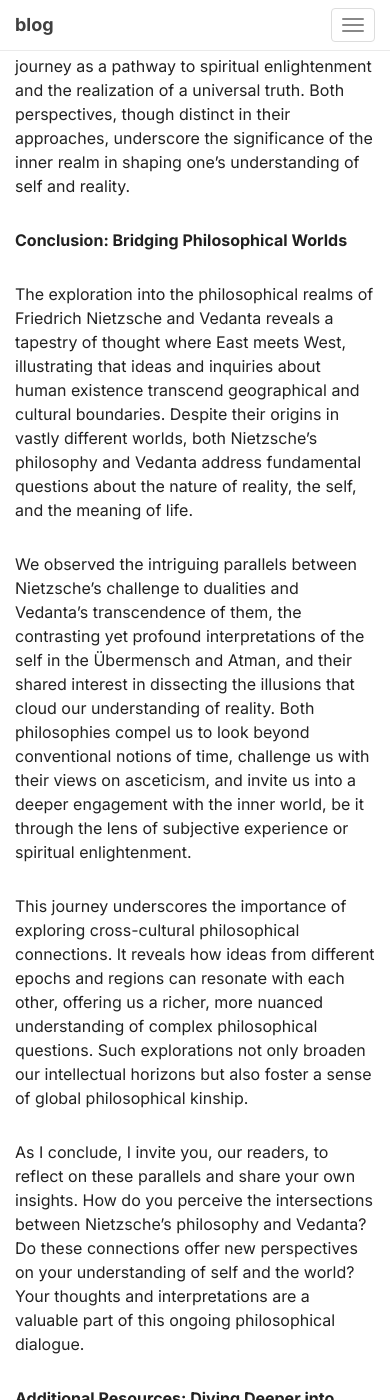
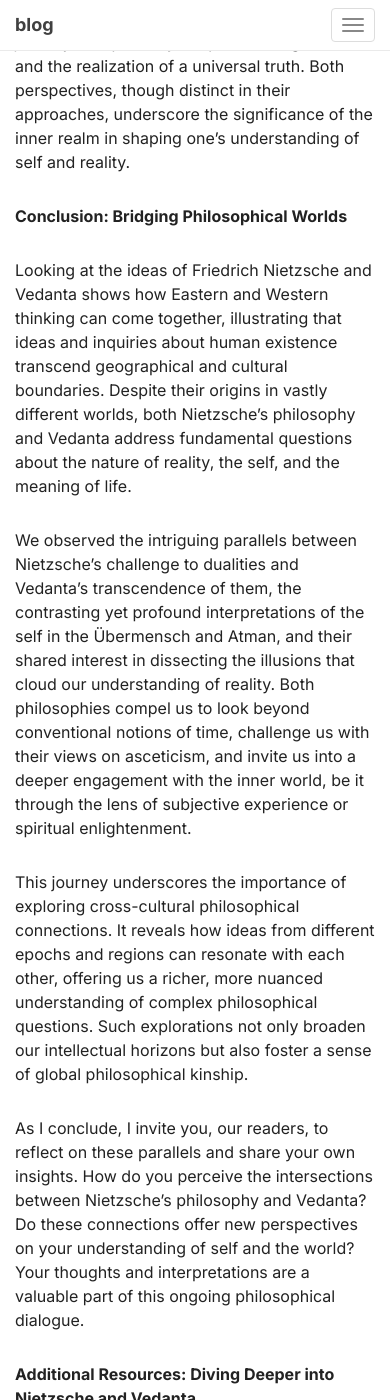
Before and after one commit to themayursinha/blog, a Jekyll site: the page built from _posts/2023-12-31-Nietzsche-and-Vedanta.md, in a window 390 px wide and 1400 px high, scrolled down 7658 px. Built offline with Jekyll 4.4.1, drawn with Linux system fonts in a browser that asks for light colours; comment, search, counter and statistics services are not loaded; some of the changed text lies outside the part shown.

Commit message:
some minor changes

```diff
--- a/_includes/footer.html
+++ b/_includes/footer.html
@@ -1,7 +1,5 @@
-<footer>
-  <div class="container beautiful-jekyll-footer">
-    <div class="row">
-      <div class="col-lg-8 col-lg-offset-2 col-md-10 col-md-offset-1">
+<footer class="beautiful-jekyll-footer">
+  <div style="text-align:center;">
     <ul class="list-inline text-center footer-links">
       {%- for link in site.social-network-links -%}
         {%- assign curkey = link[0] -%}
@@ -40,12 +38,5 @@
         {% endif %}
       {% endif%}
     </p>
-          <!-- Please don't remove this, keep my open source work credited :) -->
-    <p class="theme-by text-muted">
-      Made with <span style="color: #e25555;">&hearts;</span> by
-      <a href="https://themayursinha.com/">Mayur Sinha</a>
-    </p>
-      </div>
-    </div>
   </div>
 </footer>
--- a/_includes/nav.html
+++ b/_includes/nav.html
@@ -86,11 +86,41 @@
 <!-- Fuse.js CDN -->
 <script src="https://cdn.jsdelivr.net/npm/fuse.js@6.6.2/dist/fuse.min.js"></script>
 <script>
+// Ensure theme is set as early as possible on page load
+(function() {
+  const saved = localStorage.getItem('theme');
+  const dark = saved ? saved === 'dark' : (window.matchMedia && window.matchMedia('(prefers-color-scheme: dark)').matches);
+  if (dark) {
+    document.body.classList.add('dark-theme');
+  } else {
+    document.body.classList.remove('dark-theme');
+  }
+})();
+
 // Modal open/close logic
+function updateSearchModalTheme() {
+  const isDark = document.body.classList.contains('dark-theme');
+  const modal = document.getElementById('search-modal');
+  const modalInner = modal.querySelector('div');
+  if (isDark) {
+    modal.style.background = 'rgba(24,26,27,0.98)';
+    if (modalInner) {
+      modalInner.style.background = '#23272a';
+      modalInner.style.color = '#e8e6e3';
+    }
+  } else {
+    modal.style.background = 'rgba(255,255,255,0.98)';
+    if (modalInner) {
+      modalInner.style.background = '#fff';
+      modalInner.style.color = '#222';
+    }
+  }
+}
 function openSearchModal() {
   document.getElementById('search-modal').style.display = 'flex';
   document.getElementById('search-modal-input').focus();
   renderAllPosts();
+  updateSearchModalTheme();
 }
 function closeSearchModal() {
   document.getElementById('search-modal').style.display = 'none';
@@ -156,6 +200,13 @@
       </div>
     `).join('');
   });
+  // Update modal theme on theme toggle
+  var toggleBtn = document.getElementById('theme-toggle');
+  if (toggleBtn) {
+    toggleBtn.addEventListener('click', function() {
+      setTimeout(updateSearchModalTheme, 10);
+    });
+  }
 });
 
 // Theme toggle logic
@@ -203,8 +254,7 @@
   --footer-text: #aaa;
   --border: #333;
 }
-body, .container, .container-fluid, .intro-header, .footer, .footer-minimal, .site-footer, .wrapper, .posts-list, .post-preview, .row,
-footer, .beautiful-jekyll-footer, .footer-links, .copyright, .theme-by, footer div, footer ul, footer li, footer p {
+footer, .footer, .footer-minimal, .site-footer, .beautiful-jekyll-footer, .footer-links, .copyright, .theme-by, footer div, footer ul, footer li, footer p {
   background: var(--footer-bg) !important;
   color: var(--footer-text) !important;
   border-radius: 0 !important;
--- a/_posts/2023-12-31-Nietzsche-and-Vedanta.md
+++ b/_posts/2023-12-31-Nietzsche-and-Vedanta.md
@@ -8,11 +8,11 @@
 
 **Introduction**
 
-In the rich tapestry of world philosophies, few thinkers stand out as boldly as [Friedrich Nietzsche](https://en.wikipedia.org/wiki/Friedrich_Nietzsche), the German philosopher known for his provocative ideas and aphoristic style, and the ancient, profound [Vedanta](https://en.wikipedia.org/wiki/Vedanta) philosophy, a cornerstone of Hindu thought. At first glance, Nietzsche, a product of the 19th-century European intellectual milieu, and Vedanta, rooted in millennia-old Indian spirituality, might seem worlds apart. Yet, upon closer examination, we uncover striking philosophical parallels that bridge these two distinct traditions.
+Among all world philosophies, few thinkers stand out as much as [Friedrich Nietzsche](https://en.wikipedia.org/wiki/Friedrich_Nietzsche), the German philosopher known for his provocative ideas and aphoristic style, and the ancient, profound [Vedanta](https://en.wikipedia.org/wiki/Vedanta) philosophy, a cornerstone of Hindu thought. At first glance, Nietzsche, a product of the 19th-century European intellectual milieu, and Vedanta, rooted in millennia-old Indian spirituality, might seem worlds apart. Yet, upon closer examination, we uncover striking philosophical parallels that bridge these two distinct traditions.
 
-This blog seeks to explore these intersections, delving into how Nietzsche's radical ideas resonate with, and at times, mirror key concepts of Vedanta. Nietzsche's philosophy, often characterized by its challenge to traditional moral values and its emphasis on individualism, finds an unexpected echo in Vedanta’s profound inquiries into the nature of reality, self, and the universe.
+This blog seeks to explore these intersections, delving into how Nietzsche's radical ideas resonate with, and at times, mirror key concepts of Vedanta. Nietzsche's philosophy, often characterized by its challenge to traditional moral values and its emphasis on individualism, finds an unexpected echo in Vedanta's profound inquiries into the nature of reality, self, and the universe.
 
-The journey through these philosophical realms is not just an academic exercise. It's a venture into understanding how ideas from different cultures and eras can converse with each other, revealing universal human concerns and aspirations. By juxtaposing Nietzsche's existential musings with Vedanta’s metaphysical depth, I aim to offer a fresh perspective on both, illuminating how these seemingly divergent philosophies converge in addressing some of the most fundamental questions of existence. Join me as we embark on this fascinating exploration of philosophical kinship across time and culture.
+The journey through these philosophical realms is not just an academic exercise. It's a venture into understanding how ideas from different cultures and eras can converse with each other, revealing universal human concerns and aspirations. By juxtaposing Nietzsche's existential musings with Vedanta's metaphysical depth, I aim to offer a fresh perspective on both, illuminating how these seemingly divergent philosophies converge in addressing some of the most fundamental questions of existence. Join me as we embark on this fascinating exploration of philosophical kinship across time and culture.
 
 **Section 1: Overcoming Dualities**
 
@@ -40,11 +40,11 @@
 
 **Section 4: Cyclical Time and Eternal Recurrence**
 
-Friedrich Nietzsche’s concept of eternal recurrence is a fascinating philosophical idea that presents time as cyclical rather than linear. In this thought experiment, Nietzsche asks us to imagine that our lives will recur innumerable times in exactly the same fashion. This concept challenges the traditional Western notion of time as a linear progression and forces us to consider the implications of our actions if we had to relive them endlessly. It's a profound test of the authenticity of one's life choices: if you had to live the same life over and over again, would you be satisfied with the choices you’ve made?
+Friedrich Nietzsche's concept of eternal recurrence is a fascinating philosophical idea that presents time as cyclical rather than linear. In this thought experiment, Nietzsche asks us to imagine that our lives will recur innumerable times in exactly the same fashion. This concept challenges the traditional Western notion of time as a linear progression and forces us to consider the implications of our actions if we had to relive them endlessly. It's a profound test of the authenticity of one's life choices: if you had to live the same life over and over again, would you be satisfied with the choices you've made?
 
 This idea of cyclical time bears a striking resemblance to the concepts found in Hindu philosophy, particularly the notion of time as a vast cosmic cycle. In Hindu thought, time is seen as a never-ending series of cycles or '[Yugas](https://en.wikipedia.org/wiki/Yuga)', encompassing creation, preservation, and destruction. This cyclical view of time is not just a measure of years or ages, but a fundamental aspect of the cosmic order, deeply intertwined with the processes of life, death, and rebirth.
 
-Both Nietzsche’s eternal recurrence and the Hindu cyclical conception of time compel us to reflect deeply on the nature of our existence and our actions. They propose a universe where the end is always a new beginning, where each moment is both unique and a repetition of a cosmic pattern. This section delves into how both these perspectives offer a transformative view of time and our place within it, encouraging a deeper understanding of the consequences and meanings of our lives in the grand scheme of the universe.
+Both Nietzsche's eternal recurrence and the Hindu cyclical conception of time compel us to reflect deeply on the nature of our existence and our actions. They propose a universe where the end is always a new beginning, where each moment is both unique and a repetition of a cosmic pattern. This section delves into how both these perspectives offer a transformative view of time and our place within it, encouraging a deeper understanding of the consequences and meanings of our lives in the grand scheme of the universe.
 
 **Section 5: Views on Asceticism**
 
@@ -58,30 +58,30 @@
 
 **Section 6: The Inner World**
 
-The exploration of the inner world forms a crucial aspect of both Nietzsche's philosophy and Vedanta, albeit in different ways. For Nietzsche, the inner world is the realm of subjective experience and value creation. He posits that reality is fundamentally interpreted through individual perspectives, making subjective experience paramount. Nietzsche’s concept of “perspectivism” asserts that there are many possible interpretations of the world, each tied to the individual's unique perspective. He encourages embracing personal experiences and creating values that resonate with one's individual existence, rather than adhering to external, imposed values. This emphasis on the inner world is about affirming one’s power and ability to shape one's reality.
+The exploration of the inner world forms a crucial aspect of both Nietzsche's philosophy and Vedanta, albeit in different ways. For Nietzsche, the inner world is the realm of subjective experience and value creation. He posits that reality is fundamentally interpreted through individual perspectives, making subjective experience paramount. Nietzsche's concept of "perspectivism" asserts that there are many possible interpretations of the world, each tied to the individual's unique perspective. He encourages embracing personal experiences and creating values that resonate with one's individual existence, rather than adhering to external, imposed values. This emphasis on the inner world is about affirming one's power and ability to shape one's reality.
 
 In Vedanta, the inner world is approached as the domain of spiritual realization and enlightenment. It emphasizes understanding the true nature of the self (Atman) and its unity with the ultimate reality (Brahman). This philosophical tradition guides one to look inward, not for the purpose of subjective value creation, but for recognizing the illusionary nature of the ego and understanding the profound interconnectedness of all existence. The inner journey in Vedanta is about transcending the individual ego to realize a state of oneness with the universe.
 
-In this section, we explored how Nietzsche’s philosophy encourages an active engagement with the inner world for personal value creation, whereas Vedanta uses the inner journey as a pathway to spiritual enlightenment and the realization of a universal truth. Both perspectives, though distinct in their approaches, underscore the significance of the inner realm in shaping one's understanding of self and reality.
+In this section, we explored how Nietzsche's philosophy encourages an active engagement with the inner world for personal value creation, whereas Vedanta uses the inner journey as a pathway to spiritual enlightenment and the realization of a universal truth. Both perspectives, though distinct in their approaches, underscore the significance of the inner realm in shaping one's understanding of self and reality.
 
 **Conclusion: Bridging Philosophical Worlds**
 
-The exploration into the philosophical realms of Friedrich Nietzsche and Vedanta reveals a tapestry of thought where East meets West, illustrating that ideas and inquiries about human existence transcend geographical and cultural boundaries. Despite their origins in vastly different worlds, both Nietzsche’s philosophy and Vedanta address fundamental questions about the nature of reality, the self, and the meaning of life.
+Looking at the ideas of Friedrich Nietzsche and Vedanta shows how Eastern and Western thinking can come together, illustrating that ideas and inquiries about human existence transcend geographical and cultural boundaries. Despite their origins in vastly different worlds, both Nietzsche's philosophy and Vedanta address fundamental questions about the nature of reality, the self, and the meaning of life.
 
-We observed the intriguing parallels between Nietzsche’s challenge to dualities and Vedanta’s transcendence of them, the contrasting yet profound interpretations of the self in the Übermensch and Atman, and their shared interest in dissecting the illusions that cloud our understanding of reality. Both philosophies compel us to look beyond conventional notions of time, challenge us with their views on asceticism, and invite us into a deeper engagement with the inner world, be it through the lens of subjective experience or spiritual enlightenment.
+We observed the intriguing parallels between Nietzsche's challenge to dualities and Vedanta's transcendence of them, the contrasting yet profound interpretations of the self in the Übermensch and Atman, and their shared interest in dissecting the illusions that cloud our understanding of reality. Both philosophies compel us to look beyond conventional notions of time, challenge us with their views on asceticism, and invite us into a deeper engagement with the inner world, be it through the lens of subjective experience or spiritual enlightenment.
 
 This journey underscores the importance of exploring cross-cultural philosophical connections. It reveals how ideas from different epochs and regions can resonate with each other, offering us a richer, more nuanced understanding of complex philosophical questions. Such explorations not only broaden our intellectual horizons but also foster a sense of global philosophical kinship.
 
-As I conclude, I invite you, our readers, to reflect on these parallels and share your own insights. How do you perceive the intersections between Nietzsche’s philosophy and Vedanta? Do these connections offer new perspectives on your understanding of self and the world? Your thoughts and interpretations are a valuable part of this ongoing philosophical dialogue.
+As I conclude, I invite you, our readers, to reflect on these parallels and share your own insights. How do you perceive the intersections between Nietzsche's philosophy and Vedanta? Do these connections offer new perspectives on your understanding of self and the world? Your thoughts and interpretations are a valuable part of this ongoing philosophical dialogue.
 
 **Additional Resources: Diving Deeper into Nietzsche and Vedanta**
 
-For those intrigued by the exploration of the parallels between Nietzsche’s philosophy and Vedanta, and wishing to delve deeper, here is a curated list of resources and readings that offer more extensive insights into these rich philosophical traditions.
+For those intrigued by the exploration of the parallels between Nietzsche's philosophy and Vedanta, and wishing to delve deeper, here is a curated list of resources and readings that offer more extensive insights into these rich philosophical traditions.
 
-**For Nietzsche’s Philosophy:**
+**For Nietzsche's Philosophy:**
 1. **"Thus Spoke Zarathustra" by Friedrich Nietzsche**: A pivotal work that encapsulates Nietzsche's philosophy, including his ideas of the Übermensch, eternal recurrence, and the death of God.
 2. **"Beyond Good and Evil" by Friedrich Nietzsche**: This work further explores Nietzsche's critique of traditional morality and his advocacy for a more individualistic approach to ethics.
-3. **"Nietzsche: Philosopher, Psychologist, Antichrist" by Walter Kaufmann**: An insightful analysis of Nietzsche’s thought, providing context and interpretation of his complex ideas.
+3. **"Nietzsche: Philosopher, Psychologist, Antichrist" by Walter Kaufmann**: An insightful analysis of Nietzsche's thought, providing context and interpretation of his complex ideas.
 4. **"The Cambridge Companion to Nietzsche"**: A collection of essays by various scholars, offering diverse perspectives on Nietzsche's philosophy.
 
 **For Vedanta Philosophy:**
@@ -91,7 +91,7 @@
 4. **"The Principal Upanishads" by S. Radhakrishnan**: A comprehensive and scholarly translation of the major Upanishads by a respected Indian philosopher.
 
 **Online Resources and Courses:**
-- Various universities and educational platforms offer online courses and lectures on Nietzsche’s philosophy and Vedanta, which can be a great way to engage with these subjects under expert guidance.
+- Various universities and educational platforms offer online courses and lectures on Nietzsche's philosophy and Vedanta, which can be a great way to engage with these subjects under expert guidance.
 - Websites like the Stanford Encyclopedia of Philosophy and the Internet Encyclopedia of Philosophy provide detailed entries on Nietzsche and Vedanta, suitable for both beginners and those seeking more advanced analysis.
 
-By engaging with these resources, you can deepen your understanding of Nietzsche’s thought and Vedanta philosophy, enriching your own philosophical inquiries and perspectives.
+By engaging with these resources, you can deepen your understanding of Nietzsche's thought and Vedanta philosophy, enriching your own philosophical inquiries and perspectives.
```
Also changed, not shown: other parts of _includes/nav.html (+17 -3 lines), _posts/2023-07-09-Man-is-a-machine.md (+3 -3 lines), Gemfile.lock. Lines whose indentation alone changed are shown as unchanged.
